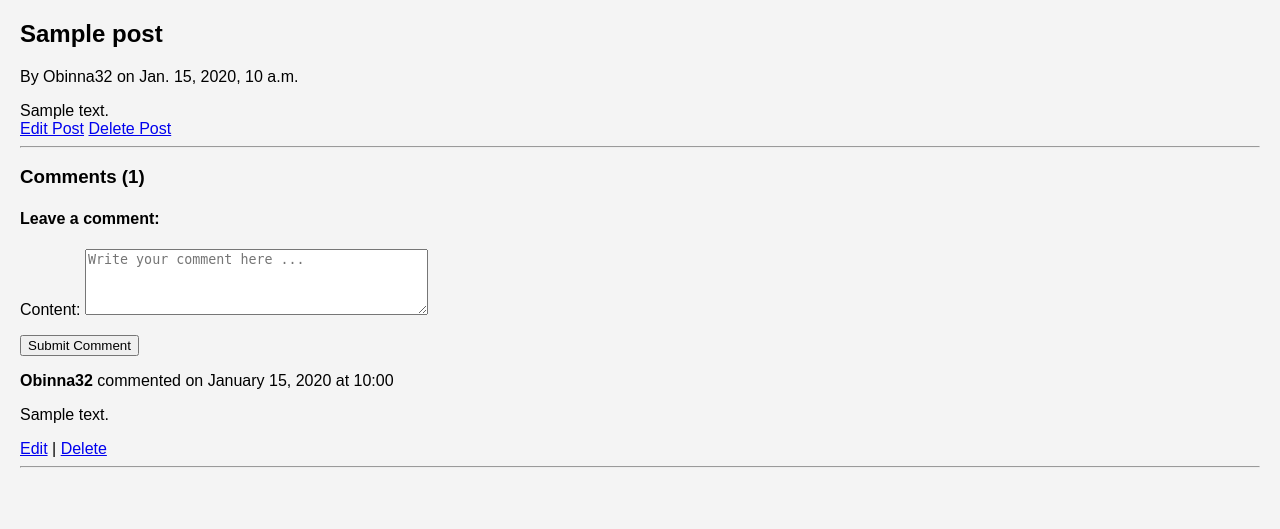
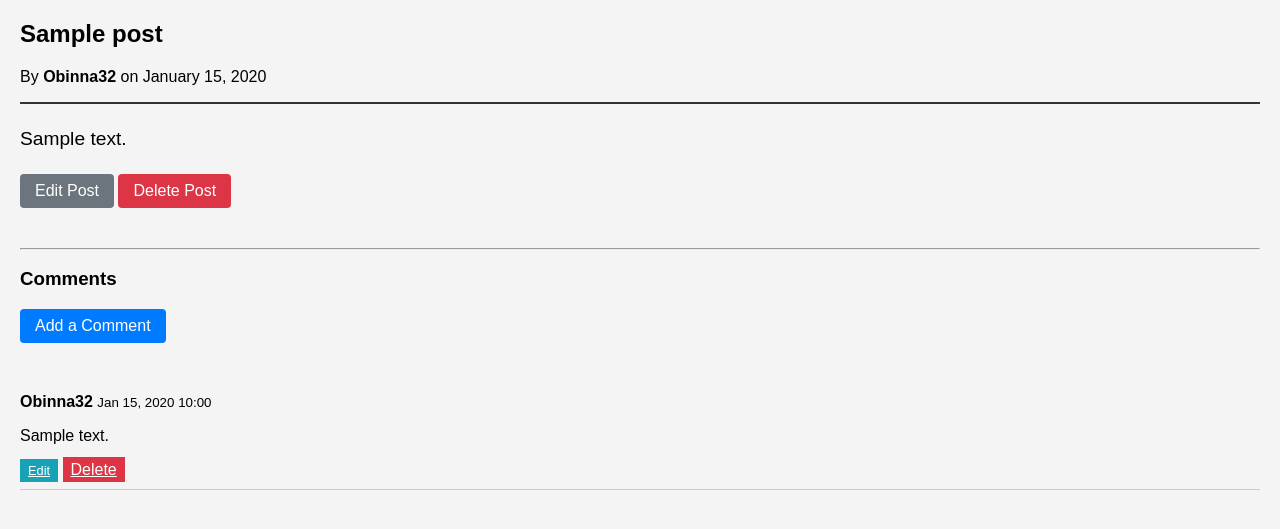
Before and after one commit to Obinna32/Alx_DjangoLearnLab, a Django app: page /post/1/ in a window 1280 px wide. Shown: the part 120-649 px from the top of the page. Run offline with Django 5.2, Linux system fonts and the light colour scheme; a user stored in the database is signed in; data comes from the database, SQL or seed files in the repository; tables that the repository leaves empty hold one stand-in row (values such as "Sample post").

Commit message:
feat: added CRUD operation - commentcreate view

```diff
--- a/django_blog/blog/templates/blog/post_detail.html
+++ b/django_blog/blog/templates/blog/post_detail.html
@@ -1,45 +1,78 @@
 {% extends "blog/base.html" %}
+
 {% block content %}
-    <article>
+<!-- Post Content Section -->
+<article class="post-detail">
+    <div class="post-header">
         <h1>{{ object.title }}</h1>
-        <p>By {{ object.author }} on {{ object.published_date }}</p>
-        <div>{{ object.content }}</div>
+        <p class="text-muted">
+            By <strong>{{ object.author.username }}</strong> on {{ object.published_date|date:"F d, Y" }}
+        </p>
+    </div>
 
-        {% if object.author == user %}
-            <a href="{% url 'post-update' object.id %}">Edit Post</a>
-            <a href="{% url 'post-delete' object.id %}">Delete Post</a>
-        {% endif %}
-    </article>
+    <div class="post-content">
+        <p>{{ object.content|linebreaks }}</p>
+    </div>
 
-    <hr>
+    <!-- Post Action Buttons (Only for the Author) -->
+    {% if object.author == user %}
+    <div class="post-actions">
+        <a href="{% url 'post-update' object.id %}" class="btn btn-secondary">Edit Post</a>
+        <a href="{% url 'post-delete' object.id %}" class="btn btn-danger">Delete Post</a>
+    </div>
+    {% endif %}
+</article>
 
-    <h3>Comments ({{ comments.count }})</h3>
+<hr>
+
+<!-- Comments Section -->
+<section class="comments">
+    <h3>Comments</h3>
+
+    <!-- Link to Add Comment (Required by the CommentCreateView task) -->
     {% if user.is_authenticated %}
-        <div class="comment-form">
-            <h4>Leave a comment:</h4>
-            <form method="POST" action="{% url 'add-comment' object.pk %}">
-                {% csrf_token %}
-                {{ comment_form.as_p }}
-                <button type="submit">Submit Comment</button>
-            </form>
+        <div class="mb-4">
+            <a href="{% url 'add-comment' object.id %}" class="btn btn-primary">Add a Comment</a>
         </div>
     {% else %}
-        <p>Please <a href="{% url 'login' %}">log in</a> to leave a comment.</p>
+        <p><a href="{% url 'login' %}">Log in</a> to leave a comment.</p>
     {% endif %}
 
-    <div class="comments-section">
-        {% for comment in comments %}
-            <div class="comment">
-                <p><strong>{{ comment.author.username }}</strong> commented on {{ comment.created_at|date:"F d, Y" }} at {{ comment.created_at|time:"H:i" }}</p>
+    <div class="comment-list">
+        {% for comment in object.comments.all %}
+            <div class="comment-item" style="border-bottom: 1px solid #ccc; padding: 10px 0;">
+                <p>
+                    <strong>{{ comment.author.username }}</strong>
+                    <small class="text-muted">{{ comment.created_at|date:"M d, Y H:i" }}</small>
+                </p>
                 <p>{{ comment.content }}</p>
+
+                <!-- Comment Action Buttons (Only for the Comment Author) -->
                 {% if comment.author == user %}
-                    <a href="{% url 'comment-update' comment.pk %}">Edit</a> |
-                    <a href="{% url 'comment-delete' comment.pk %}">Delete</a>
+                    <div class="comment-actions">
+                        <a href="{% url 'comment-update' comment.id %}" class="btn-sm btn-info">Edit</a>
+                        <a href="{% url 'comment-delete' comment.id %}" class="btn-sm btn-danger">Delete</a>
+                    </div>
                 {% endif %}
             </div>
-            <hr>
         {% empty %}
-            <p>No comments yet. Be the first to comment!</p>
+            <p>No comments yet. Be the first to share your thoughts!</p>
         {% endfor %}
     </div>
+</section>
+
+<!-- Simple internal CSS to make things look clean -->
+<style>
+    .post-detail { margin-bottom: 40px; }
+    .post-header { border-bottom: 2px solid #333; margin-bottom: 20px; }
+    .post-content { font-size: 1.2em; line-height: 1.6; }
+    .post-actions, .comment-actions { margin-top: 15px; }
+    .btn { padding: 8px 15px; text-decoration: none; display: inline-block; border-radius: 4px; }
+    .btn-primary { background-color: #007bff; color: white; }
+    .btn-secondary { background-color: #6c757d; color: white; }
+    .btn-danger { background-color: #dc3545; color: white; }
+    .btn-info { background-color: #17a2b8; color: white; font-size: 0.8em; }
+    .btn-sm { padding: 4px 8px; }
+    .mb-4 { margin-bottom: 1.5rem; }
+</style>
 {% endblock %}
--- a/django_blog/blog/views.py
+++ b/django_blog/blog/views.py
@@ -121,3 +121,18 @@ class CommentDeleteView(LoginRequiredMixin, UserPassesTestMixin, DeleteView):
     def test_func(self):
         comment = self.get_object()
         return self.request.user == comment.author
+
+class CommentCreateView(LoginRequiredMixin, CreateView):
+    model = Comment
+    form_class = CommentForm
+    # template_name is usually 'blog/comment_form.html' by default
+
+    def form_valid(self, form):
+        # Automatically set the author and the specific post
+        form.instance.author = self.request.user
+        form.instance.post = get_object_or_404(Post, pk=self.kwargs['pk'])
+        return super().form_valid(form)
+
+    def get_success_url(self):
+        # Redirect back to the post detail page after posting
+        return reverse_lazy('post-detail', kwargs={'pk': self.kwargs['pk']})
```
